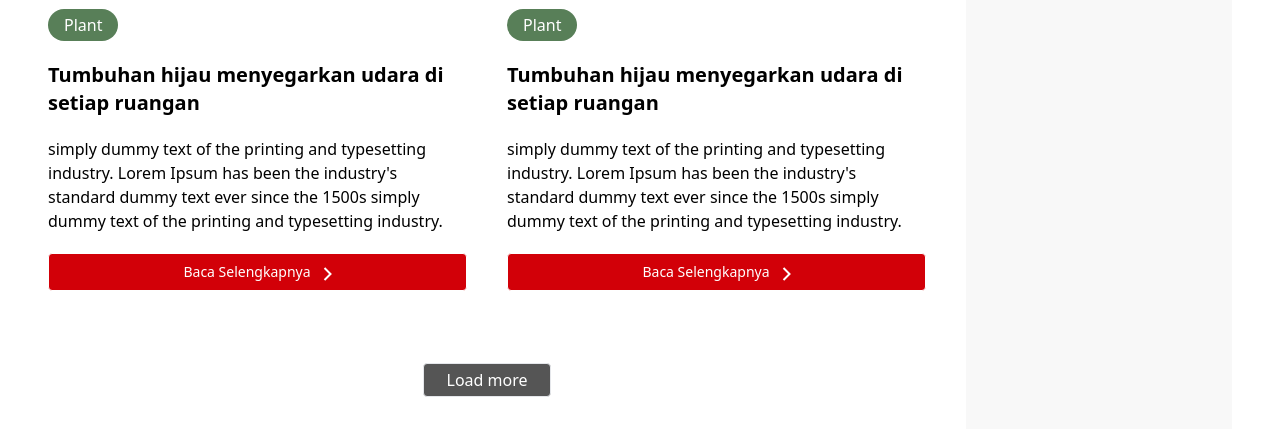
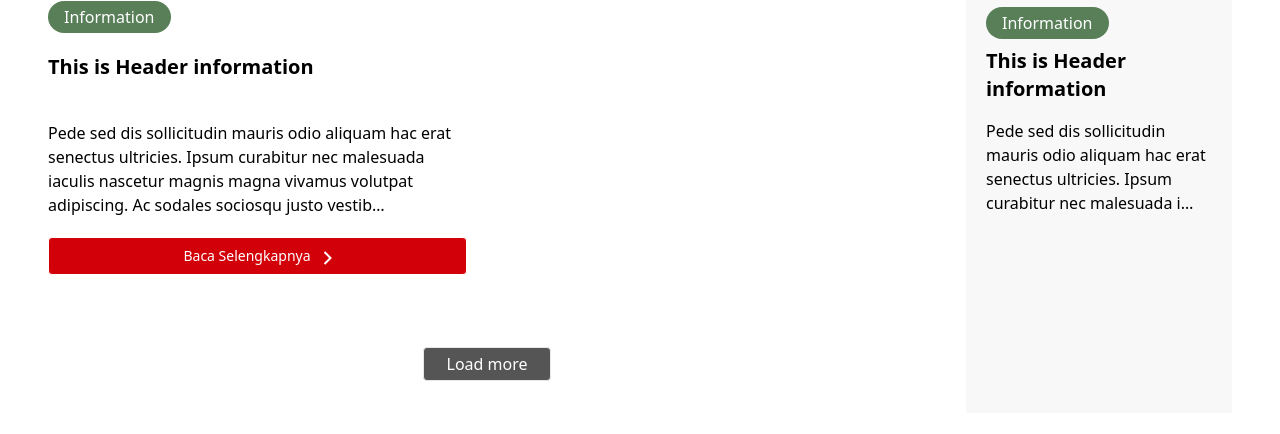
Before and after one commit to fahmiSD/keda, a Django app: page /blog/ in a window 1280 px wide. Shown: the part 2036-2470 px from the top of the page. Run offline with Django 4.2, Linux system fonts and the light colour scheme; data comes from the database, SQL or seed files in the repository; some libraries are stand-ins or nearby versions.

Commit message:
add dinamic blog

```diff
--- a/keda/theme/static/css/dist/styles.css
+++ b/keda/theme/static/css/dist/styles.css
@@ -1115,6 +1115,11 @@ select {
   background-color: rgb(0 0 0 / var(--tw-bg-opacity));
 }
 
+.bg-purple-600 {
+  --tw-bg-opacity: 1;
+  background-color: rgb(147 51 234 / var(--tw-bg-opacity));
+}
+
 .bg-\[\#587f58\] {
   --tw-bg-opacity: 1;
   background-color: rgb(88 127 88 / var(--tw-bg-opacity));
@@ -1477,9 +1482,9 @@ select {
   color: rgb(156 163 175 / var(--tw-text-opacity));
 }
 
-.text-gray-500 {
+.text-gray-600 {
   --tw-text-opacity: 1;
-  color: rgb(107 114 128 / var(--tw-text-opacity));
+  color: rgb(75 85 99 / var(--tw-text-opacity));
 }
 
 .text-\[\#d20008\] {
@@ -1568,8 +1573,8 @@ select {
 }
 
 @media (prefers-color-scheme: dark) {
-  .dark\:text-gray-300 {
+  .dark\:text-gray-600 {
     --tw-text-opacity: 1;
-    color: rgb(209 213 219 / var(--tw-text-opacity));
+    color: rgb(75 85 99 / var(--tw-text-opacity));
   }
 }
--- a/keda/website/templates/blog.html
+++ b/keda/website/templates/blog.html
@@ -11,7 +11,7 @@
             <div class=" grid grid-cols-2 place-content-between py-10 px-10">
                 <input type="search" placeholder="⌕ Search" class="w-[559px] py-2 rounded-sm border-gray-300 shadow-sm focus:ring-[#d20008] focus:border-gray-200 transition duration-300"/>
                 <div class="grid grid-cols-4 pl-10 items-center gap-4">
-                    <div class="flex bg-[#d20008] justify-center items-center py-2 rounded-lg gap-3">
+                    <div class="flex bg-purple-600 justify-center items-center py-2 rounded-lg gap-3">
                         <p class="text-white">Programmer</p>
                         <p class="text-white">x</p>
                     </div>
@@ -32,38 +32,15 @@
             <div class="grid grid-cols-12 gap-10 px-12 py-6">
                 <div class="col-span-9">
                     <div class=" grid grid-cols-2 gap-10 py-5">
+                      {% for blog in blogs %}
                         <div class="grid gap-5">
-                            <img src="{% static "image/public/imgBlog1.svg" %}" alt="" class="w-full"/>
-                            <p class="text-white bg-[#587f58] rounded-full py-1 px-4 w-fit">Plant</p>
-                            <h3 class="text-xl font-bold">Tumbuhan hijau menyegarkan udara
-                            di setiap ruangan</h3>
-                            <p>simply dummy text of the printing and typesetting industry. Lorem Ipsum has been the industry's standard dummy text ever since the 1500s simply dummy text of the printing and typesetting industry. </p>
+                            <img src="{{ blog.image_blog.url }}" alt="" class="w-full"/>
+                            <p class="text-white bg-[#587f58] rounded-full py-1 px-4 w-fit">{{ blog.blog_tag}}</p>
+                            <h3 class="text-xl font-bold">{{ blog.blog_header }}</h3>
+                            <p>{{ blog.description|safe|truncatechars:200 }}</p>
                             <Button class="w-full px-4 py-2 border bg-[#d20008] border-white text-white rounded hover:bg-[#b3020f] hover:border-[#d20008] text-sm font-medium transition duration-300"><span class="flex justify-center items-center"><p class="mr-3">Baca Selengkapnya</p> <img src="{% static "image/public/lebihDari.svg" %}" alt="" class="mt-1"/></span></Button>
                         </div>
-                        <div class="grid gap-5">
-                            <img src="{% static "image/public/imgBlog1.svg" %}" alt="" class="w-full"/>
-                            <p class="text-white bg-[#587f58] rounded-full py-1 px-4 w-fit">Plant</p>
-                            <h3 class="text-xl font-bold">Tumbuhan hijau menyegarkan udara
-                            di setiap ruangan</h3>
-                            <p>simply dummy text of the printing and typesetting industry. Lorem Ipsum has been the industry's standard dummy text ever since the 1500s simply dummy text of the printing and typesetting industry. </p>
-                            <Button class="w-full px-4 py-2 border bg-[#d20008] border-white text-white rounded hover:bg-[#b3020f] hover:border-[#d20008] text-sm font-medium transition duration-300"><span class="flex justify-center items-center"><p class="mr-3">Baca Selengkapnya</p> <img src="{% static "image/public/lebihDari.svg" %}" alt="" class="mt-1"/></span></Button>
-                        </div>
-                        <div class="grid gap-5">
-                            <img src="{% static "image/public/imgBlog1.svg" %}" alt="" class="w-full"/>
-                            <p class="text-white bg-[#587f58] rounded-full py-1 px-4 w-fit">Plant</p>
-                            <h3 class="text-xl font-bold">Tumbuhan hijau menyegarkan udara
-                            di setiap ruangan</h3>
-                            <p>simply dummy text of the printing and typesetting industry. Lorem Ipsum has been the industry's standard dummy text ever since the 1500s simply dummy text of the printing and typesetting industry. </p>
-                            <Button class="w-full px-4 py-2 border bg-[#d20008] border-white text-white rounded hover:bg-[#b3020f] hover:border-[#d20008] text-sm font-medium transition duration-300"><span class="flex justify-center items-center"><p class="mr-3">Baca Selengkapnya</p> <img src="{% static "image/public/lebihDari.svg" %}" alt="" class="mt-1"/></span></Button>
-                        </div>
-                        <div class="grid gap-5">
-                            <img src="{% static "image/public/imgBlog1.svg" %}" alt="" class="w-full"/>
-                            <p class="text-white bg-[#587f58] rounded-full py-1 px-4 w-fit">Plant</p>
-                            <h3 class="text-xl font-bold">Tumbuhan hijau menyegarkan udara
-                            di setiap ruangan</h3>
-                            <p>simply dummy text of the printing and typesetting industry. Lorem Ipsum has been the industry's standard dummy text ever since the 1500s simply dummy text of the printing and typesetting industry. </p>
-                            <Button class="w-full px-4 py-2 border bg-[#d20008] border-white text-white rounded hover:bg-[#b3020f] hover:border-[#d20008] text-sm font-medium transition duration-300"><span class="flex justify-center items-center"><p class="mr-3">Baca Selengkapnya</p> <img src="{% static "image/public/lebihDari.svg" %}" alt="" class="mt-1"/></span></Button>
-                        </div>
+                      {% endfor %}
                     </div>
                     <div class="flex justify-center items-center py-8">
                         <Button class="mt-5 rounded py-1 w-[128px] border bg-[#555555] text-white hover:bg-[#444444] font-medium transition duration-300">Load more</Button>
@@ -71,13 +48,14 @@
                 </div>
                 <div class="col-span-3 bg-[#f8f8f8] p-5">
                     <h1 class="text-2xl text-center font-semibold mb-4">Trending Article</h1>
+                    {% for trending in trendings %}
                     <div class="grid gap-2">
-                        <img src="{% static "image/public/imgBlog1.svg" %}" alt="" class="w-full"/>
-                        <p class="text-white bg-[#587f58] rounded-full py-1 px-4 w-fit">Plant</p>
-                        <h3 class="text-xl font-bold">Tumbuhan hijau menyegarkan udara
-                        di setiap ruangan</h3>
-                        <p>simply dummy text of the printing and typesetting industry. Lorem Ipsum has been the industry's standard dummy text ever since the 1500s simply dummy text of the printing and typesetting industry. </p>
+                        <img src="{{ trending.image_blog.url }}" alt="" class="w-full"/>
+                        <p class="text-white bg-[#587f58] rounded-full py-1 px-4 w-fit">{{ trending.blog_tag}}</p>
+                        <h3 class="text-xl font-bold">{{ trending.blog_header}}</h3>
+                        <p>{{ trending.description|safe|truncatechars:110 }}</p>
                     </div>
+                    {% endfor %}
                 </div>
             </div>
         </div>
--- a/keda/website/views.py
+++ b/keda/website/views.py
@@ -173,8 +173,10 @@ def detailBlog(request):
 
 def blog(request):
     blogs = Blog.objects.all()
+    trendings = Blog.objects.all().order_by("?")[:4]
     context = {
         'blogs' : blogs,
+        'trendings' : trendings,
     }
     return render(request, 'blog.html', context)
 
```
Also changed, not shown: keda/website/templates/detailCareer.html (+25 -7 lines).
